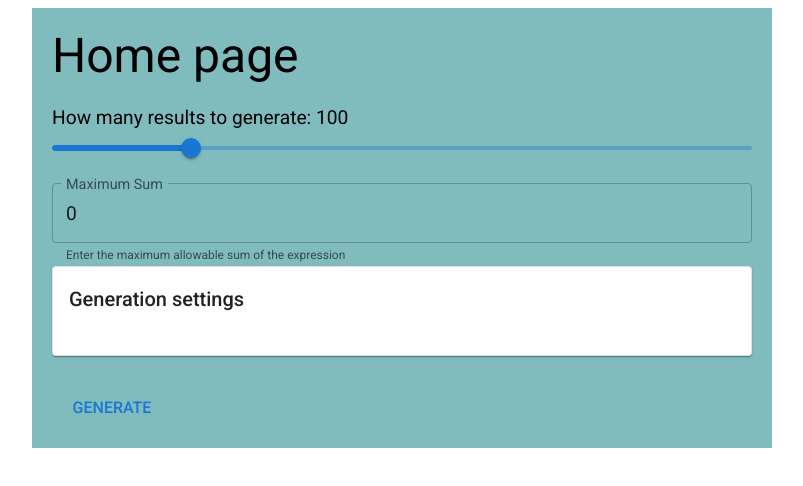
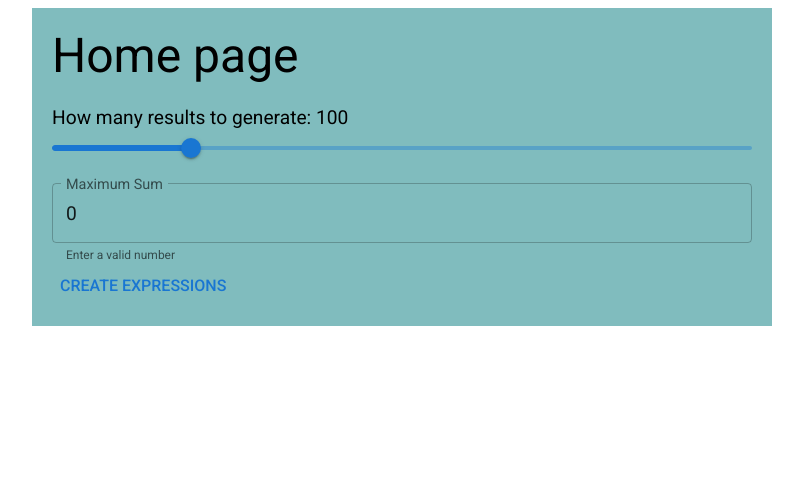
Before and after one commit to Tomikander/App_for_children, a Next.js app: page / in a window 1280 px wide. Shown: the top 486 px of the page, without its empty margins (238-1041 px from the left). Built offline with nearby package versions, Linux system fonts and the light colour scheme; some icons are missing.

Commit message:
reviewed and corrected all comments in the project

```diff
--- a/app/components/SettingsBlock/MaxNumberInput.tsx
+++ b/app/components/SettingsBlock/MaxNumberInput.tsx
@@ -1,39 +1,16 @@
-import { TextField } from '@mui/material';
+import NumberInput from './NumberInput';
 import { useSettingsStore } from '@/app/lib/settingsStore/settingsStore';
-import { useState } from 'react';
 import { MAX_ALLOWED_AMOUNT } from '@/app/constants/sliderlimits';
 
 const MaxNumberInput = () => {
   const { maxAdditionSum, setMaxAdditionSum } = useSettingsStore();
-  const [error, setError] = useState<string | null>(null);
-
-  const handleChange = (event: React.ChangeEvent<HTMLInputElement>) => {
-    const value = event.target.value.trim();
-    if (!/^\d*$/.test(value)) {
-      setError('Only positive integers');
-      return;
-    }
-
-    const num = Number(value);
-    if (num > MAX_ALLOWED_AMOUNT) {
-      setError('Number too high (max. 1000)');
-      return;
-    }
-    setError(null);
-    setMaxAdditionSum(num);
-  };
 
   return (
-    <TextField
+    <NumberInput
       label="Maximum Sum"
-      type="text"
       value={maxAdditionSum}
-      onChange={handleChange}
-      error={Boolean(error)}
-      helperText={error ?? 'Enter the maximum allowable sum of the expression'}
-      inputMode="numeric"
-      fullWidth
-      sx={{ mt: 2 }}
+      onChange={setMaxAdditionSum}
+      max={MAX_ALLOWED_AMOUNT}
     />
   );
 };
--- /dev/null
+++ b/app/components/SettingsBlock/NumberInput.tsx
@@ -0,0 +1,63 @@
+import { TextField } from '@mui/material';
+import { useState } from 'react';
+
+interface NumberInputProps {
+  value: number;
+  onChange: (num: number) => void;
+  label: string;
+  max?: number;
+  validate?: (num: number) => string | null;
+}
+
+const NumberInput = ({
+  value,
+  onChange,
+  label,
+  max,
+  validate,
+}: NumberInputProps) => {
+  const [error, setError] = useState<string | null>(null);
+
+  const handleChange = (event: React.ChangeEvent<HTMLInputElement>) => {
+    const input = event.target.value.trim();
+
+    if (!/^\d*$/.test(input)) {
+      setError('Only positive integers');
+      return;
+    }
+
+    const num = Number(input);
+
+    if (max !== undefined && num > max) {
+      setError(`Number too high (max. ${max})`);
+      return;
+    }
+
+    if (validate) {
+      const customError = validate(num);
+      if (customError) {
+        setError(customError);
+        return;
+      }
+    }
+
+    setError(null);
+    onChange(num);
+  };
+
+  return (
+    <TextField
+      label={label}
+      type="text"
+      value={value}
+      onChange={handleChange}
+      error={Boolean(error)}
+      helperText={error ?? 'Enter a valid number'}
+      inputMode="numeric"
+      fullWidth
+      sx={{ mt: 2 }}
+    />
+  );
+};
+
+export default NumberInput;
--- a/app/components/SettingsBlock/SettingsBlock.tsx
+++ /dev/null
@@ -1,16 +0,0 @@
-import { Card, CardContent, Typography, Box } from '@mui/material';
-
-const SettingsBlock = () => {
-  return (
-    <Card variant="outlined" sx={{ mb: 4, boxShadow: 1 }}>
-      <CardContent>
-        <Typography variant="h6" gutterBottom>
-          Generation settings
-        </Typography>
-        <Box sx={{ mt: 2 }}></Box>
-      </CardContent>
-    </Card>
-  );
-};
-
-export default SettingsBlock;
--- a/app/constants/sliderlimits.ts
+++ b/app/constants/sliderlimits.ts
@@ -1 +1,2 @@
 export const MAX_ALLOWED_AMOUNT = 1000;
+export const DEFAULT_MAX_ADDITION_SUM = 0;
--- a/app/lib/helpers/generateExpressions.ts
+++ b/app/lib/helpers/generateExpressions.ts
@@ -1,26 +1,37 @@
 import { getRandomInt } from '../utils/getRandomInt';
-import { isSumWhithinLimit } from '../utils/isSumWithinLimit';
 import { formatExpression } from '../utils/formatExpression';
 
 export function generateAdditionExpressions(
   maxSum: number,
-  count: number
+  count: number,
+  maxAttempts: number = Math.min(count * 100, 10000)
 ): string[] {
-  const maxAttempts = count * 20;
-
-  const validExpressions = Array.from({ length: maxAttempts }, () => {
+  const attempts = Array.from({ length: maxAttempts }, () => {
     const a = getRandomInt(0, maxSum);
     const b = getRandomInt(0, maxSum);
-    return isSumWhithinLimit(a, b, maxSum) ? formatExpression(a, b) : null;
-  }).filter((expr): expr is string => expr !== null);
+    return a + b <= maxSum ? formatExpression(a, b) : null;
+  });
 
-  const paddedExpressions = [
-    ...validExpressions.slice(0, count),
+  const expressions = attempts.reduce<string[]>((acc, expr) => {
+    if (expr !== null && acc.length < count) {
+      acc.push(expr);
+    }
+    return acc;
+  }, []);
+
+  if (expressions.length < count) {
+    console.warn(
+      `Only ${expressions.length} valid expressions generated out of ${count} required.`
+    );
+  }
+
+  const padded = [
+    ...expressions,
     ...Array.from(
-      { length: Math.max(0, count - validExpressions.length) },
+      { length: count - expressions.length },
       () => 'Unavailable: amount limit exceeded'
     ),
   ];
 
-  return paddedExpressions;
+  return padded;
 }
--- a/app/lib/hooks/useGenerateExpressions.ts
+++ b/app/lib/hooks/useGenerateExpressions.ts
@@ -1,14 +1,14 @@
-import { generateAdditionExpressions } from "../helpers/generateExpressions";
-import { useMaxNumber } from "./useMaxNumber";
-import { useResultsAmount } from "./useResultsAmount";
+import { generateAdditionExpressions } from '../helpers/generateExpressions';
+import { useMaxNumber } from './useMaxNumber';
+import { useResultsAmount } from './useResultsAmount';
 
 export const useGenerateExpressions = () => {
-	const { maxAdditionSum } = useMaxNumber();
-	const { resultsAmountToGenerate } = useResultsAmount();
+  const { maxAdditionSum } = useMaxNumber();
+  const { resultsAmountToGenerate } = useResultsAmount();
 
-  const generate = () => {
-	 return generateAdditionExpressions(maxAdditionSum, resultsAmountToGenerate);
-	};
+  const createMathTasks = () => {
+    return generateAdditionExpressions(maxAdditionSum, resultsAmountToGenerate);
+  };
 
-  return { generate };
+  return { createMathTasks };
 };
--- a/app/lib/settingsStore/settingsStore.ts
+++ b/app/lib/settingsStore/settingsStore.ts
@@ -1,7 +1,8 @@
 import { create } from 'zustand';
-import { SettingsState } from "@/app/types/settings"
+import { SettingsState } from '@/app/types/settings';
+import { DEFAULT_MAX_ADDITION_SUM } from '@/app/constants/sliderlimits';
 
 export const useSettingsStore = create<SettingsState>((set) => ({
-  maxAdditionSum: 0,
+  maxAdditionSum: DEFAULT_MAX_ADDITION_SUM,
   setMaxAdditionSum: (value) => set({ maxAdditionSum: value }),
 }));
--- a/app/lib/utils/formatExpression.ts
+++ b/app/lib/utils/formatExpression.ts
@@ -1,3 +1,3 @@
 export function formatExpression(a: number, b: number): string {
-  return `${a} + ${b}`;
+  return `${a} + ${b} = __ `;
 }
--- a/app/lib/utils/isSumWithinLimit.ts
+++ /dev/null
@@ -1,3 +0,0 @@
-export function isSumWhithinLimit(a: number, b: number, maxSum: number): boolean {
-  return a + b <= maxSum;
-}
--- a/app/page.tsx
+++ b/app/page.tsx
@@ -1,22 +1,22 @@
 'use client';
 
-import { useRef, useState } from "react";
-import styles from "@/app/styles/home.module.scss";
-import { useResultsStore } from "@/app/lib/resultsStore";
-import ContentCopyIcon from "@mui/icons-material/ContentCopy";
-import { Box, Typography, Button, Slider } from "@mui/material";
-import MaxNumberInput from "./components/SettingsBlock/MaxNumberInput";
-import { useGenerateExpressions } from "./lib/hooks/useGenerateExpressions";
-import SettingsBlock from "./components/SettingsBlock/SettingsBlock";
+import { useRef, useState } from 'react';
+import styles from '@/app/styles/home.module.scss';
+import { useResultsStore } from '@/app/lib/resultsStore';
+import ContentCopyIcon from '@mui/icons-material/ContentCopy';
+import { Box, Typography, Button, Slider } from '@mui/material';
+import MaxNumberInput from './components/SettingsBlock/MaxNumberInput';
+import { useGenerateExpressions } from './lib/hooks/useGenerateExpressions';
 
 export default function Home() {
   const [results, setResults] = useState<string[]>([]);
   const resultsRef = useRef<HTMLDivElement>(null);
-  const { resultsAmountToGenerate, setResultsAmountToGenerate } = useResultsStore();
-  const { generate } = useGenerateExpressions();
+  const { resultsAmountToGenerate, setResultsAmountToGenerate } =
+    useResultsStore();
+  const { createMathTasks } = useGenerateExpressions();
 
   const generateResults = () => {
-  const generated = generate();
+    const generated = createMathTasks();
     setResults(generated);
   };
 
@@ -31,7 +31,7 @@ export default function Home() {
   };
 
   const handleSliderChange = (_event: Event, value: number | number[]) => {
-    if (typeof value === "number") {
+    if (typeof value === 'number') {
       setResultsAmountToGenerate(value);
     }
   };
@@ -39,11 +39,13 @@ export default function Home() {
   return (
     <Box className={styles.container}>
       <Box className={styles.header}>
-    <Typography variant="h1" className={styles.title}>Home page</Typography>
-     <Button
-       className={styles.buttonCopy}
-       onClick={() => copyToClipboard()}
-     > <ContentCopyIcon /> </Button>
+        <Typography variant="h1" className={styles.title}>
+          Home page
+        </Typography>
+        <Button className={styles.buttonCopy} onClick={() => copyToClipboard()}>
+          {' '}
+          <ContentCopyIcon />{' '}
+        </Button>
       </Box>
       <Typography variant="body1" sx={{ mt: 2 }}>
         How many results to generate: {resultsAmountToGenerate}
@@ -57,16 +59,15 @@ return (
         valueLabelDisplay="auto"
       />
       <MaxNumberInput />
-   <SettingsBlock />
       <Button
         className={styles.buttonGenerate}
         onClick={generateResults}
         sx={{
-      fontSize: {xs: "0.8rem", sm: "1rem"},
-      minWidth: { xs: '100px', sm: '120px' }
+          fontSize: { xs: '0.8rem', sm: '1rem' },
+          minWidth: { xs: '100px', sm: '120px' },
         }}
       >
-    Generate
+        Create Expressions
       </Button>
       <Box ref={resultsRef}>
         {results.map((text, i) => (
@@ -74,5 +75,5 @@ return (
         ))}
       </Box>
     </Box>
- )
-};
+  );
+}
```
Lines whose indentation alone changed are shown as unchanged.
